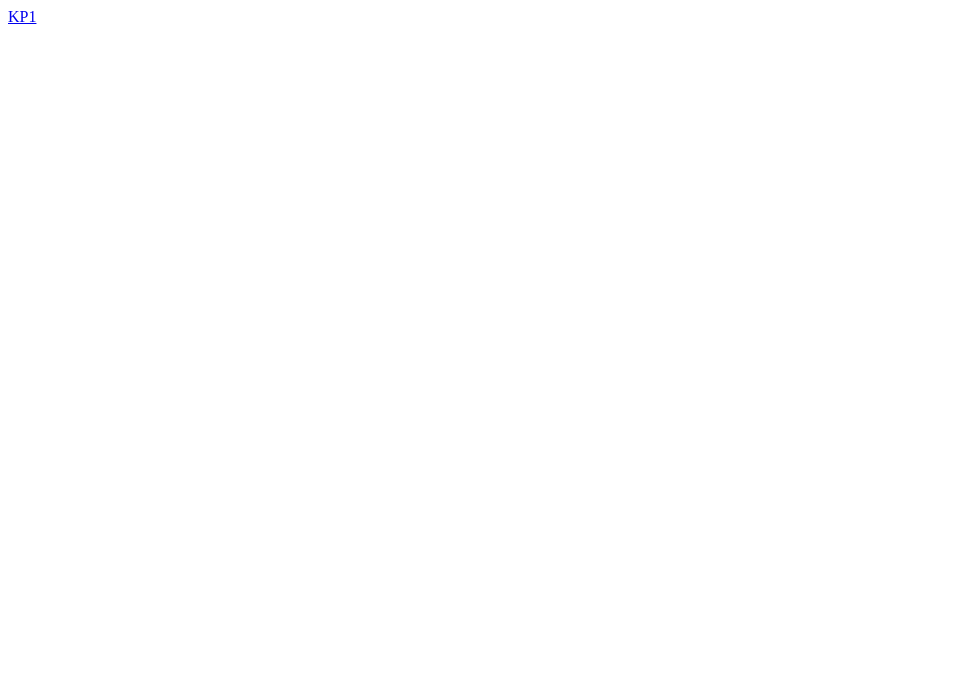
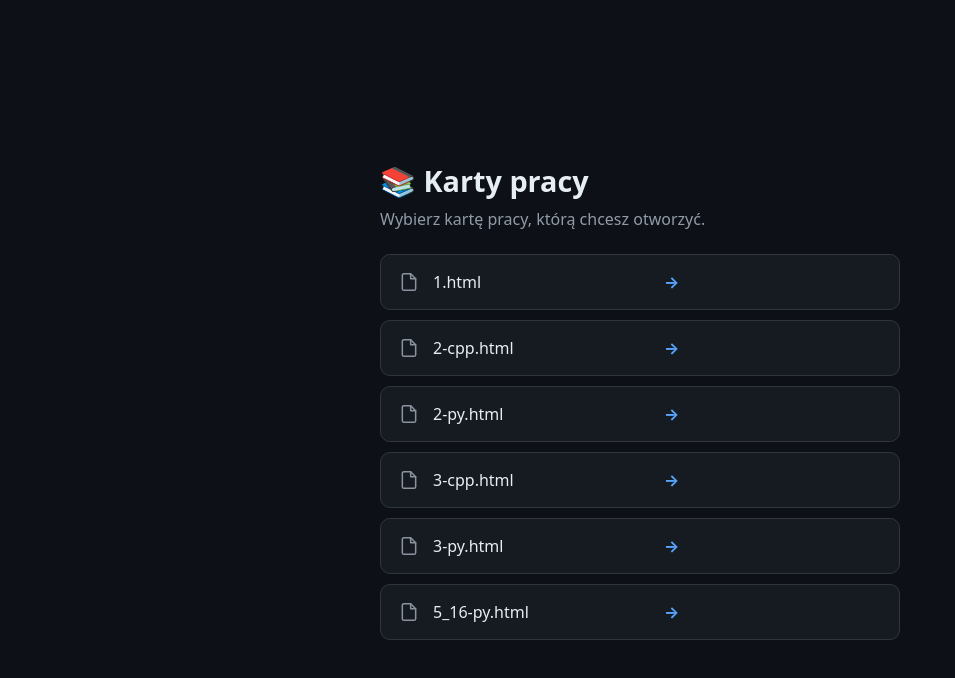
Before and after one commit to Bartos6/algoclass, a plain HTML site: page KP.html in a window 1280 px wide. Shown: the whole page, without its empty margins (0-955 px from the left). Drawn offline with Linux system fonts and the light colour scheme.

Commit message:
Update KP.html

```diff
--- a/KP.html
+++ b/KP.html
@@ -1 +1,36 @@
-<a href="https://bartos6.github.io/algoclass/KP/1"> KP1</a>
+<!DOCTYPE html>
+<html lang="pl">
+<head>
+  <meta charset="UTF-8">
+  <meta name="viewport" content="width=device-width, initial-scale=1.0">
+  <title>Karty pracy – AlgoClass</title>
+  <style>
+    :root { color-scheme: dark; }
+    * { box-sizing: border-box; }
+    body { margin: 0; min-height: 100vh; display: grid; place-items: center; padding: 24px; background: #0d1117; color: #e6edf3; font-family: system-ui, -apple-system, BlinkMacSystemFont, "Segoe UI", sans-serif; }
+    main { width: min(100%, 520px); }
+    h1 { font-size: 1.8rem; margin: 0 0 8px; }
+    p { color: #919ba8; margin: 0 0 24px; }
+    .links { display: grid; gap: 10px; }
+    a { display: flex; align-items: center; gap: 14px; padding: 16px 18px; border: 1px solid #30363d; border-radius: 10px; background: #161b22; color: #e6edf3; text-decoration: none; transition: background .15s, border-color .15s, transform .15s; }
+    a:hover, a:focus-visible { background: #1c2633; border-color: #58a6ff; transform: translateY(-1px); outline: none; }
+    a svg { flex-shrink: 0; color: #8b949e; }
+    a span { flex: 1; }
+    a .arrow { color: #58a6ff; font-weight: 700; }
+  </style>
+</head>
+<body>
+  <main>
+    <h1>📚 Karty pracy</h1>
+    <p>Wybierz kartę pracy, którą chcesz otworzyć.</p>
+    <nav class="links" aria-label="Lista kart pracy">
+      <a href="https://bartos6.github.io/algoclass/KP/1"><svg width="20" height="20" viewBox="0 0 24 24" fill="none" stroke="currentColor" stroke-width="1.8" stroke-linecap="round" stroke-linejoin="round" aria-hidden="true"><path d="M14 2H6a2 2 0 0 0-2 2v16a2 2 0 0 0 2 2h12a2 2 0 0 0 2-2V8z"/><path d="M14 2v6h6"/></svg><span>1.html</span><span class="arrow" aria-hidden="true">→</span></a>
+      <a href="https://bartos6.github.io/algoclass/KP/2-cpp"><svg width="20" height="20" viewBox="0 0 24 24" fill="none" stroke="currentColor" stroke-width="1.8" stroke-linecap="round" stroke-linejoin="round" aria-hidden="true"><path d="M14 2H6a2 2 0 0 0-2 2v16a2 2 0 0 0 2 2h12a2 2 0 0 0 2-2V8z"/><path d="M14 2v6h6"/></svg><span>2-cpp.html</span><span class="arrow" aria-hidden="true">→</span></a>
+      <a href="https://bartos6.github.io/algoclass/KP/2-py"><svg width="20" height="20" viewBox="0 0 24 24" fill="none" stroke="currentColor" stroke-width="1.8" stroke-linecap="round" stroke-linejoin="round" aria-hidden="true"><path d="M14 2H6a2 2 0 0 0-2 2v16a2 2 0 0 0 2 2h12a2 2 0 0 0 2-2V8z"/><path d="M14 2v6h6"/></svg><span>2-py.html</span><span class="arrow" aria-hidden="true">→</span></a>
+      <a href="https://bartos6.github.io/algoclass/KP/3-cpp"><svg width="20" height="20" viewBox="0 0 24 24" fill="none" stroke="currentColor" stroke-width="1.8" stroke-linecap="round" stroke-linejoin="round" aria-hidden="true"><path d="M14 2H6a2 2 0 0 0-2 2v16a2 2 0 0 0 2 2h12a2 2 0 0 0 2-2V8z"/><path d="M14 2v6h6"/></svg><span>3-cpp.html</span><span class="arrow" aria-hidden="true">→</span></a>
+      <a href="https://bartos6.github.io/algoclass/KP/3-py"><svg width="20" height="20" viewBox="0 0 24 24" fill="none" stroke="currentColor" stroke-width="1.8" stroke-linecap="round" stroke-linejoin="round" aria-hidden="true"><path d="M14 2H6a2 2 0 0 0-2 2v16a2 2 0 0 0 2 2h12a2 2 0 0 0 2-2V8z"/><path d="M14 2v6h6"/></svg><span>3-py.html</span><span class="arrow" aria-hidden="true">→</span></a>
+      <a href="https://bartos6.github.io/algoclass/KP/5_16-py"><svg width="20" height="20" viewBox="0 0 24 24" fill="none" stroke="currentColor" stroke-width="1.8" stroke-linecap="round" stroke-linejoin="round" aria-hidden="true"><path d="M14 2H6a2 2 0 0 0-2 2v16a2 2 0 0 0 2 2h12a2 2 0 0 0 2-2V8z"/><path d="M14 2v6h6"/></svg><span>5_16-py.html</span><span class="arrow" aria-hidden="true">→</span></a>
+    </nav>
+  </main>
+</body>
+</html>
```
